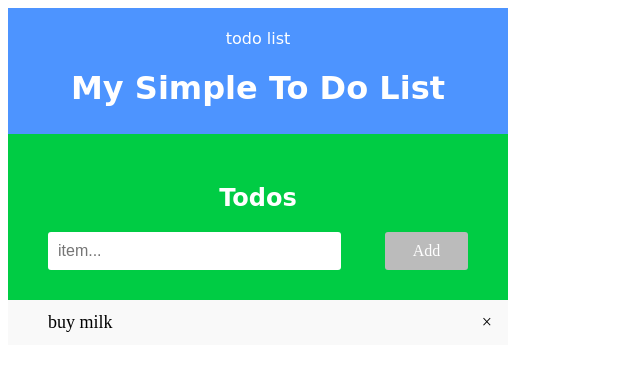
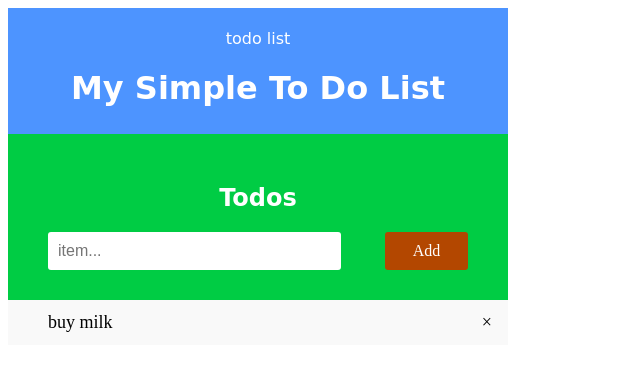
Before and after one commit to JJohnyy/todo-list, a plain HTML site: page index.html in a window 1280 px wide. In both pictures the pointer is over the element "Add". Shown: the whole page, without its empty margins (0-640 px from the left). Drawn offline with nearby package versions, Linux system fonts and the light colour scheme; a web font is replaced by a local one.

Commit message:
added color

```diff
--- a/style.css
+++ b/style.css
@@ -125,7 +125,7 @@
   }
 
   .addBtn:hover {
-    background-color: #bbb;
+    background-color: #b34700;
   }
 
   body{
```
